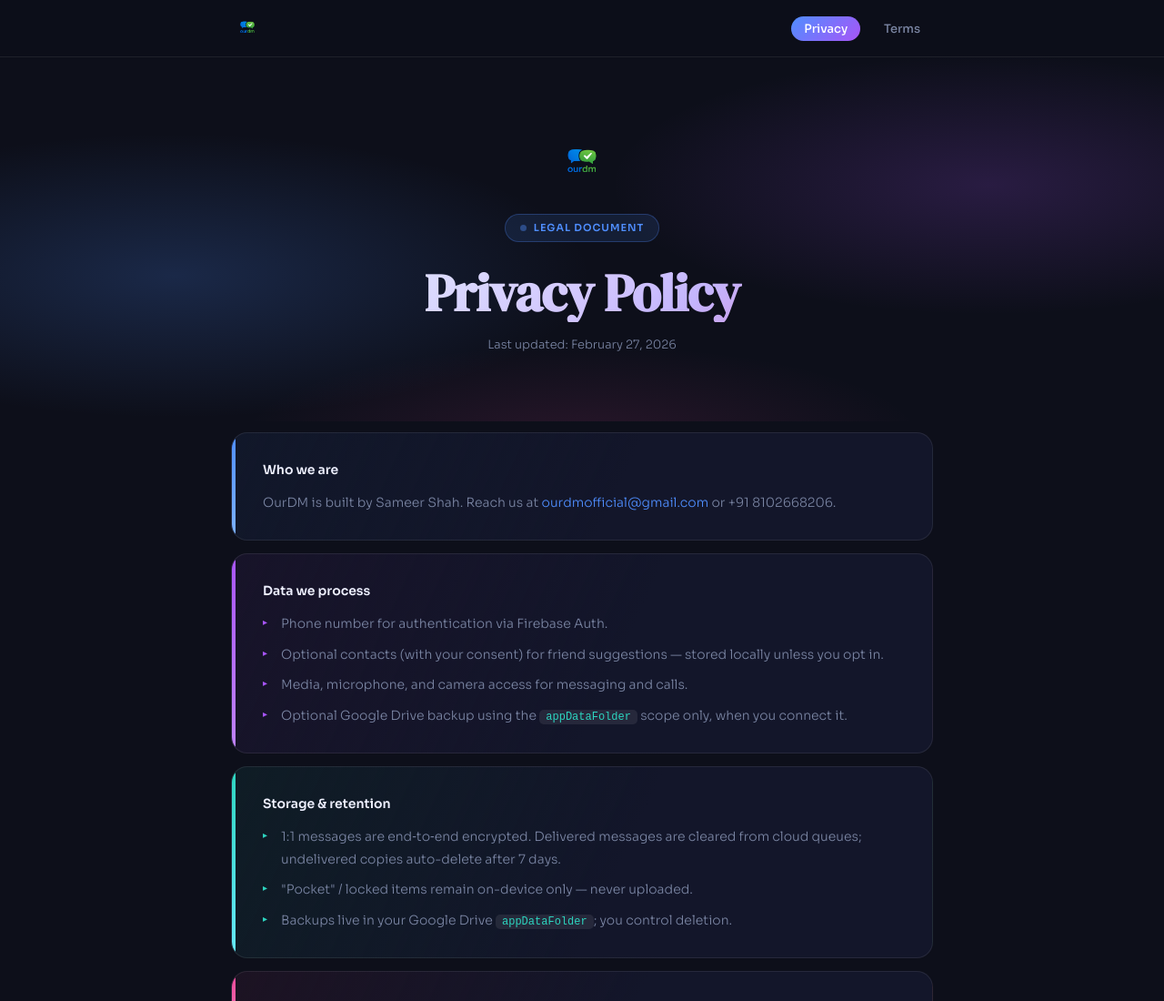
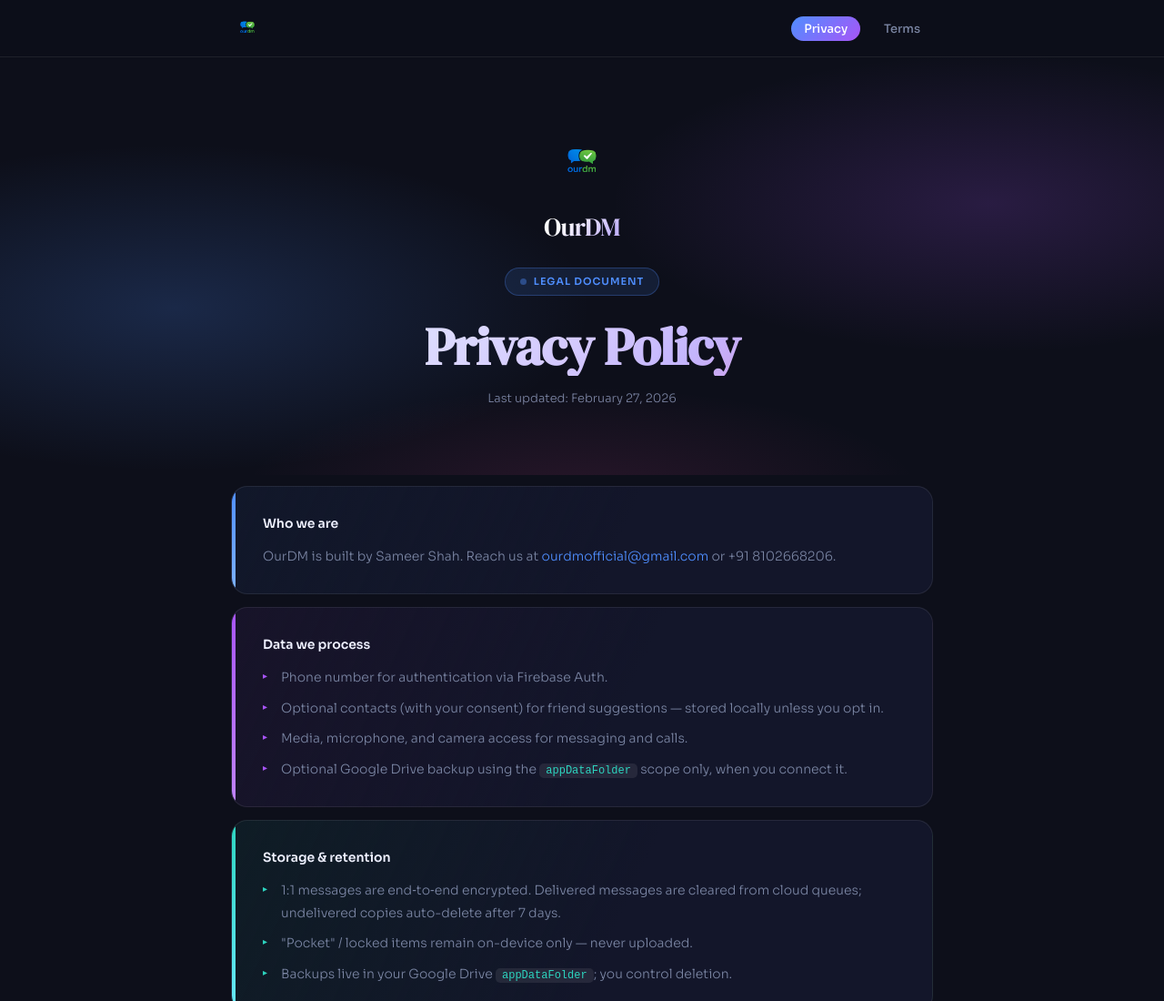
Before and after one commit to AllRounderBoy7/ourdm.app, a plain HTML site: page privacy.html in a window 1280 px wide. Shown: the top 1100 px of the page at 91% size. Drawn offline with Linux system fonts and the light colour scheme.

Commit message:
Update privacy.html to enhance logo and app name display

```diff
--- a/privacy.html
+++ b/privacy.html
@@ -3,6 +3,7 @@
 <head>
   <meta charset="UTF-8" />
   <meta name="viewport" content="width=device-width, initial-scale=1.0" />
+  <link rel="icon" type="image/png" href="https://raw.githubusercontent.com/AllRounderBoy7/ourdm.app/main/logo.png">
   <title>OurDM — Privacy Policy</title>
   <link href="https://fonts.googleapis.com/css2?family=Sora:wght@300;400;500;600;700&family=DM+Serif+Display:ital@0;1&display=swap" rel="stylesheet">
   <style>
@@ -45,8 +46,9 @@
       height: 62px; display: flex; align-items: center; justify-content: space-between;
     }
     .logo img { height: 36px; width: auto; display: block; }
-    .hero-logo { display: flex; justify-content: center; margin-bottom: 20px; }
+    .hero-logo { display: flex; flex-direction: column; align-items: center; margin-bottom: 20px; gap: 10px; }
     .hero-logo img { height: 72px; width: auto; }
+    .hero-appname { font-family: 'DM Serif Display', serif; font-size: 28px; letter-spacing: -0.5px; background: linear-gradient(135deg, #fff 30%, #c4b5fd 80%); -webkit-background-clip: text; -webkit-text-fill-color: transparent; background-clip: text; }
     nav a {
       font-size: 13px; font-weight: 500; color: var(--muted);
       text-decoration: none; margin-left: 8px;
@@ -159,7 +161,7 @@
   </header>
 
   <div class="hero">
-    <div class="hero-logo"><img src="https://raw.githubusercontent.com/AllRounderBoy7/ourdm.app/main/logo.png" alt="OurDM"></div>
+    <div class="hero-logo"><img src="https://raw.githubusercontent.com/AllRounderBoy7/ourdm.app/main/logo.png" alt="OurDM"><div class="hero-appname">OurDM</div></div>
     <div class="hero-badge"><i></i> Legal Document</div>
     <h1>Privacy Policy</h1>
     <p class="meta">Last updated: February 27, 2026</p>
```
